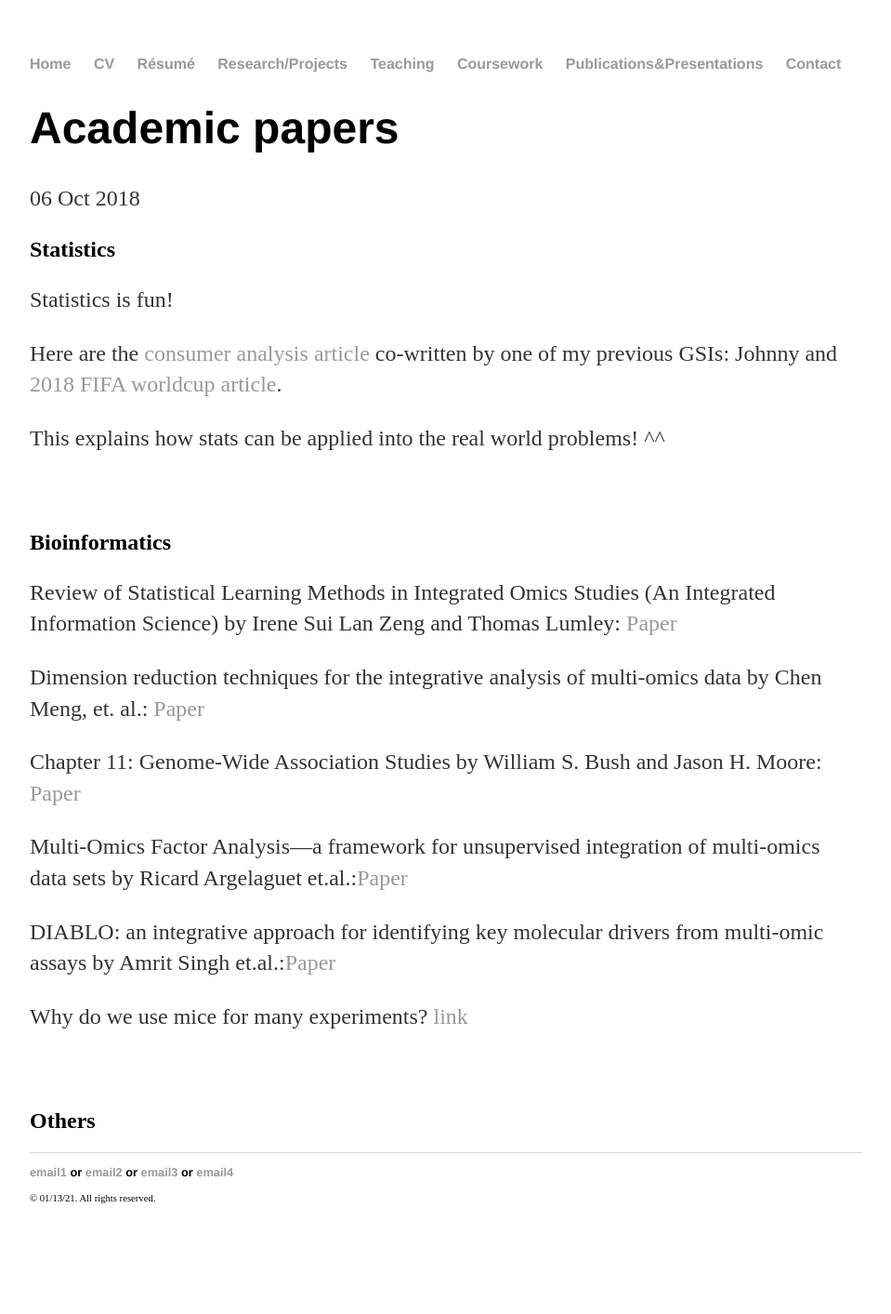
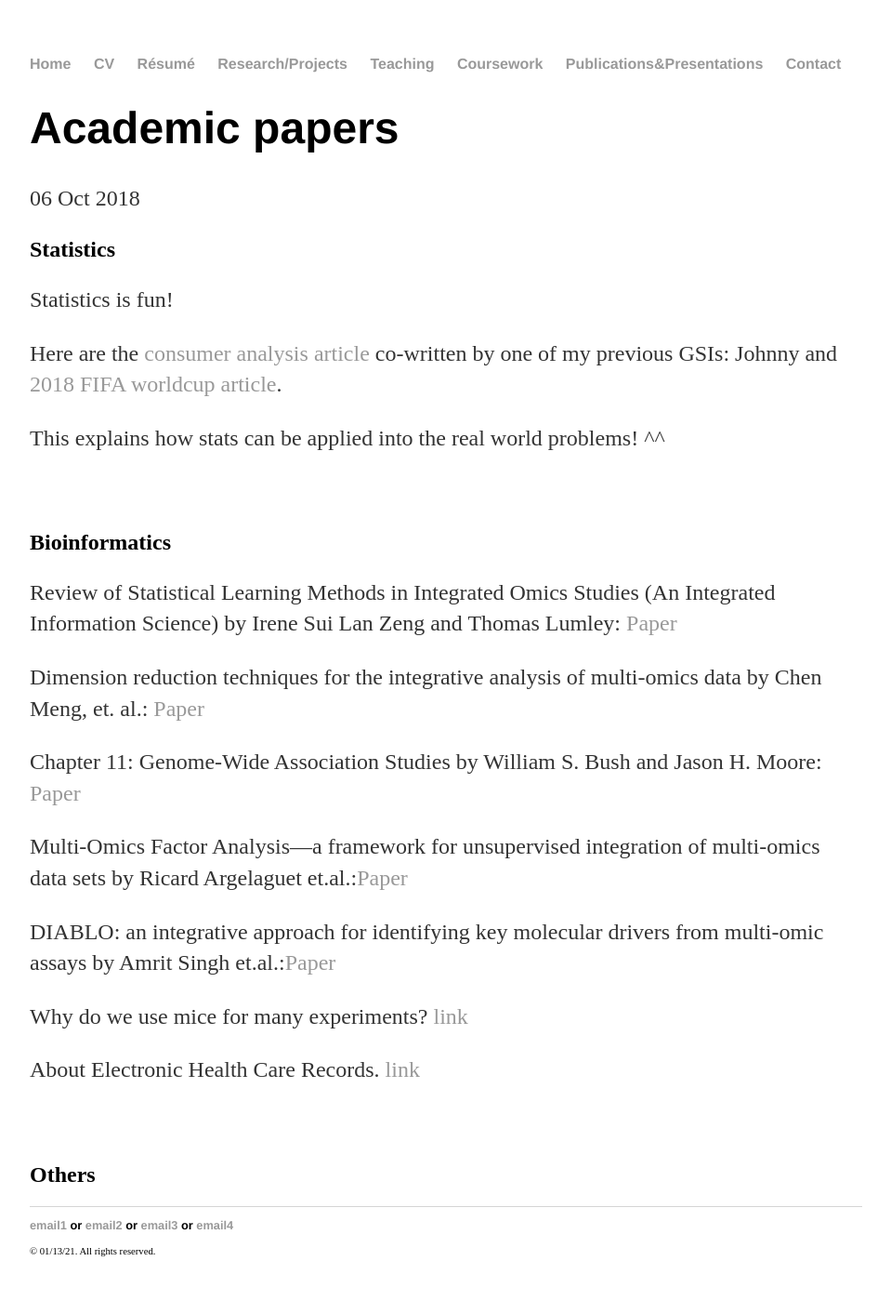
Before and after one commit to yjkweon24/yjkweon24.github.io, a Jekyll site: the page built from _posts/2019-03-16-Academic.md, in a window 1280 px wide. Shown: the whole page at 93% size, without its empty margins (160-1119 px from the left). Built offline with Jekyll 4.4.1, drawn with Linux system fonts in a browser that asks for light colours; before the commit the page ends 1356 px from its top, so only the background shows below that.

Commit message:
Update 2019-03-16-Academic.md

```diff
--- a/_posts/2019-03-16-Academic.md
+++ b/_posts/2019-03-16-Academic.md
@@ -26,6 +26,8 @@ DIABLO: an integrative approach for identifying key molecular drivers from multi
 
 Why do we use mice for many experiments? [link](https://www.livescience.com/32860-why-do-medical-researchers-use-mice.html)
 
+About Electronic Health Care Records. [link](https://www.businessinsider.com/electronic-health-records-benefits-challenges)
+
 <br>
 
 ## Others
```
